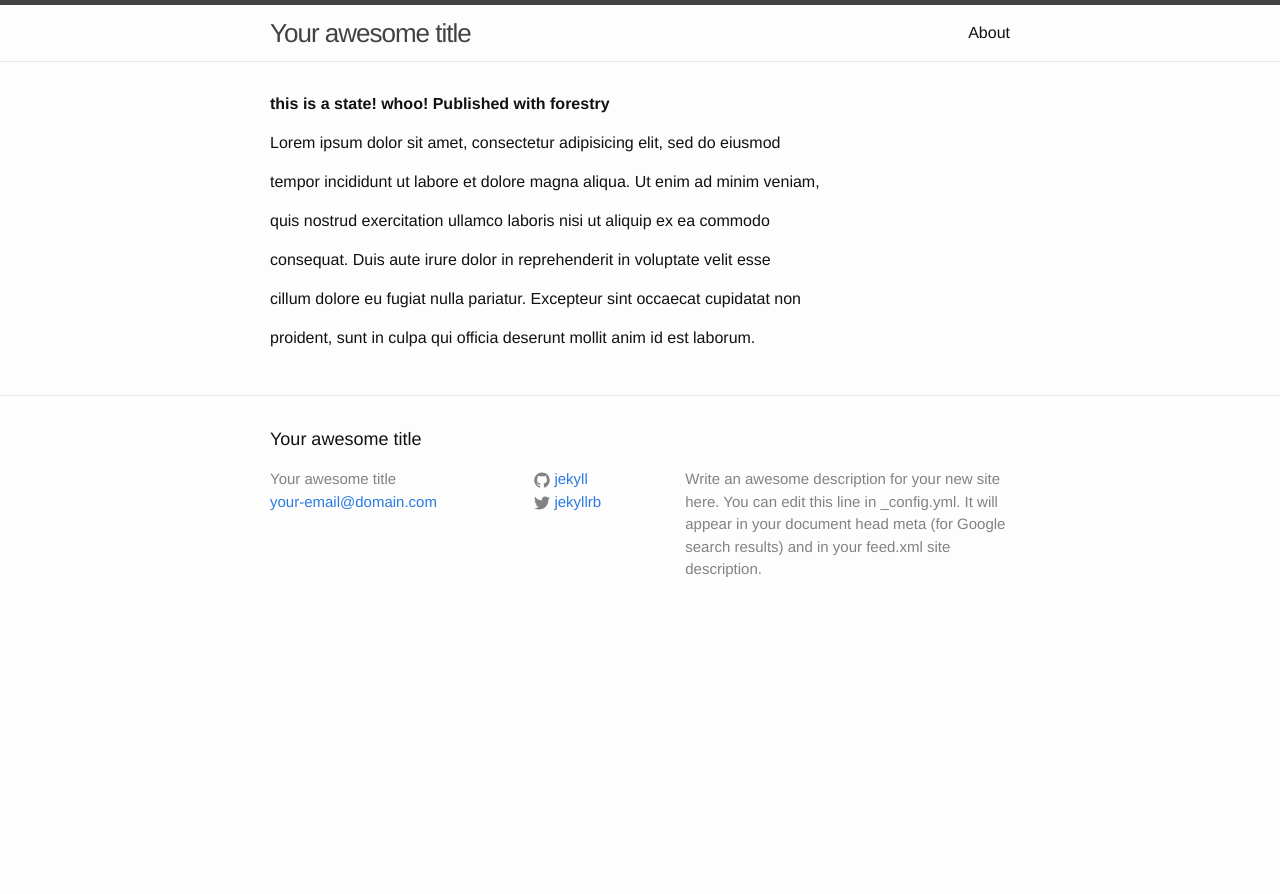
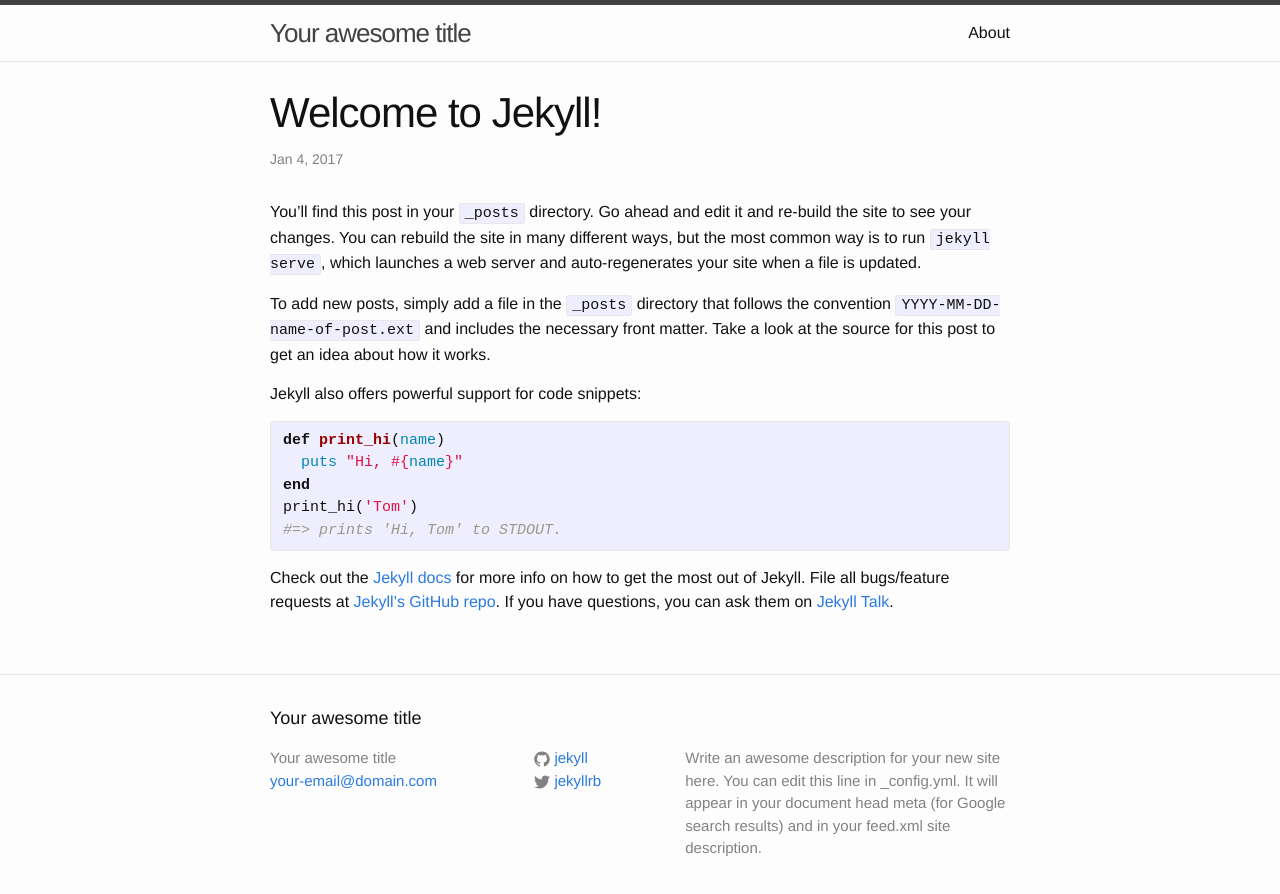
Before and after one commit to jnschrag/forestry, a plain HTML site: page jekyll/update/2017/01/04/welcome-to-jekyll.html in a window 1280 px wide. Before the commit the page ends 800 px from the top, so only its background shows below. Drawn offline with Linux system fonts and the light colour scheme.

Commit message:
Deploy from Forestry.io

```diff
--- a/feed.xml
+++ b/feed.xml
@@ -1,5 +1,5 @@
-<?xml version="1.0" encoding="utf-8"?><?xml-stylesheet type="text/xml" href="/feed.xslt.xml"?><feed xmlns="http://www.w3.org/2005/Atom"><generator uri="http://jekyllrb.com" version="3.3.1">Jekyll</generator><link href="/feed.xml" rel="self" type="application/atom+xml" /><link href="/" rel="alternate" type="text/html" /><updated>2017-01-04T20:04:59+00:00</updated><id>//</id><title type="html">Your awesome title</title><subtitle>Write an awesome description for your new site here. You can edit this line in _config.yml. It will appear in your document head meta (for Google search results) and in your feed.xml site description.
-</subtitle><entry><title type="html">Welcome to Jekyll!</title><link href="/jekyll%20update/2017/01/04/welcome-to-jekyll.html" rel="alternate" type="text/html" title="Welcome to Jekyll!" /><published>2017-01-04T19:35:49+00:00</published><updated>2017-01-04T19:35:49+00:00</updated><id>/jekyll%20update/2017/01/04/welcome-to-jekyll</id><content type="html" xml:base="/jekyll%20update/2017/01/04/welcome-to-jekyll.html">&lt;p&gt;You’ll find this post in your &lt;code class=&quot;highlighter-rouge&quot;&gt;_posts&lt;/code&gt; directory. Go ahead and edit it and re-build the site to see your changes. You can rebuild the site in many different ways, but the most common way is to run &lt;code class=&quot;highlighter-rouge&quot;&gt;jekyll serve&lt;/code&gt;, which launches a web server and auto-regenerates your site when a file is updated.&lt;/p&gt;
+<?xml version="1.0" encoding="utf-8"?><?xml-stylesheet type="text/xml" href="/feed.xslt.xml"?><feed xmlns="http://www.w3.org/2005/Atom"><generator uri="http://jekyllrb.com" version="3.3.1">Jekyll</generator><link href="/feed.xml" rel="self" type="application/atom+xml" /><link href="/" rel="alternate" type="text/html" /><updated>2017-01-06T21:49:20+00:00</updated><id>//</id><title type="html">Your awesome title</title><subtitle>Write an awesome description for your new site here. You can edit this line in _config.yml. It will appear in your document head meta (for Google search results) and in your feed.xml site description.
+</subtitle><entry><title type="html">Welcome to Jekyll!</title><link href="/jekyll/update/2017/01/04/welcome-to-jekyll.html" rel="alternate" type="text/html" title="Welcome to Jekyll!" /><published>2017-01-04T19:35:49+00:00</published><updated>2017-01-04T19:35:49+00:00</updated><id>/jekyll/update/2017/01/04/welcome-to-jekyll</id><content type="html" xml:base="/jekyll/update/2017/01/04/welcome-to-jekyll.html">&lt;p&gt;You’ll find this post in your &lt;code class=&quot;highlighter-rouge&quot;&gt;_posts&lt;/code&gt; directory. Go ahead and edit it and re-build the site to see your changes. You can rebuild the site in many different ways, but the most common way is to run &lt;code class=&quot;highlighter-rouge&quot;&gt;jekyll serve&lt;/code&gt;, which launches a web server and auto-regenerates your site when a file is updated.&lt;/p&gt;
 
 &lt;p&gt;To add new posts, simply add a file in the &lt;code class=&quot;highlighter-rouge&quot;&gt;_posts&lt;/code&gt; directory that follows the convention &lt;code class=&quot;highlighter-rouge&quot;&gt;YYYY-MM-DD-name-of-post.ext&lt;/code&gt; and includes the necessary front matter. Take a look at the source for this post to get an idea about how it works.&lt;/p&gt;
 
--- a/states/this-is-the-2nd-state/index.html
+++ b/jekyll/update/2017/01/04/welcome-to-jekyll.html
@@ -6,11 +6,11 @@
   <meta http-equiv="X-UA-Compatible" content="IE=edge">
   <meta name="viewport" content="width=device-width, initial-scale=1">
 
-  <title>This is the 2nd State!</title>
-  <meta name="description" content="this is a state! whoo! Published with forestry">
+  <title>Welcome to Jekyll!</title>
+  <meta name="description" content="You’ll find this post in your _posts directory. Go ahead and edit it and re-build the site to see your changes. You can rebuild the site in many different wa...">
 
   <link rel="stylesheet" href="/assets/main.css">
-  <link rel="canonical" href="/states/this-is-the-2nd-state/">
+  <link rel="canonical" href="/jekyll/update/2017/01/04/welcome-to-jekyll.html">
   <link rel="alternate" type="application/rss+xml" title="Your awesome title" href="/feed.xml">
 
 
@@ -60,19 +60,33 @@
 
     <main class="page-content" aria-label="Content">
       <div class="wrapper">
-        <p><strong>this is a state! whoo! Published with forestry</strong></p>
+        <article class="post" itemscope itemtype="http://schema.org/BlogPosting">
 
-<p>Lorem ipsum dolor sit amet, consectetur adipisicing elit, sed do eiusmod</p>
+  <header class="post-header">
+    <h1 class="post-title" itemprop="name headline">Welcome to Jekyll!</h1>
+    <p class="post-meta"><time datetime="2017-01-04T19:35:49+00:00" itemprop="datePublished">Jan 4, 2017</time></p>
+  </header>
 
-<p>tempor incididunt ut labore et dolore magna aliqua. Ut enim ad minim veniam,</p>
+  <div class="post-content" itemprop="articleBody">
+    <p>You’ll find this post in your <code class="highlighter-rouge">_posts</code> directory. Go ahead and edit it and re-build the site to see your changes. You can rebuild the site in many different ways, but the most common way is to run <code class="highlighter-rouge">jekyll serve</code>, which launches a web server and auto-regenerates your site when a file is updated.</p>
 
-<p>quis nostrud exercitation ullamco laboris nisi ut aliquip ex ea commodo</p>
+<p>To add new posts, simply add a file in the <code class="highlighter-rouge">_posts</code> directory that follows the convention <code class="highlighter-rouge">YYYY-MM-DD-name-of-post.ext</code> and includes the necessary front matter. Take a look at the source for this post to get an idea about how it works.</p>
 
-<p>consequat. Duis aute irure dolor in reprehenderit in voluptate velit esse</p>
+<p>Jekyll also offers powerful support for code snippets:</p>
 
-<p>cillum dolore eu fugiat nulla pariatur. Excepteur sint occaecat cupidatat non</p>
+<figure class="highlight"><pre><code class="language-ruby" data-lang="ruby"><span class="k">def</span> <span class="nf">print_hi</span><span class="p">(</span><span class="nb">name</span><span class="p">)</span>
+  <span class="nb">puts</span> <span class="s2">"Hi, </span><span class="si">#{</span><span class="nb">name</span><span class="si">}</span><span class="s2">"</span>
+<span class="k">end</span>
+<span class="n">print_hi</span><span class="p">(</span><span class="s1">'Tom'</span><span class="p">)</span>
+<span class="c1">#=&gt; prints 'Hi, Tom' to STDOUT.</span></code></pre></figure>
 
-<p>proident, sunt in culpa qui officia deserunt mollit anim id est laborum.</p>
+<p>Check out the <a href="http://jekyllrb.com/docs/home">Jekyll docs</a> for more info on how to get the most out of Jekyll. File all bugs/feature requests at <a href="https://github.com/jekyll/jekyll">Jekyll’s GitHub repo</a>. If you have questions, you can ask them on <a href="https://talk.jekyllrb.com/">Jekyll Talk</a>.</p>
+
+
+  </div>
+
+
+</article>
 
       </div>
     </main>
```
Also changed, not shown: index.html (+1 -1 lines), states/asdfasf/index.html (renamed from jekyll update/2017/01/04/welcome-to-jekyll.html, +6 -19 lines), 1 other file.
